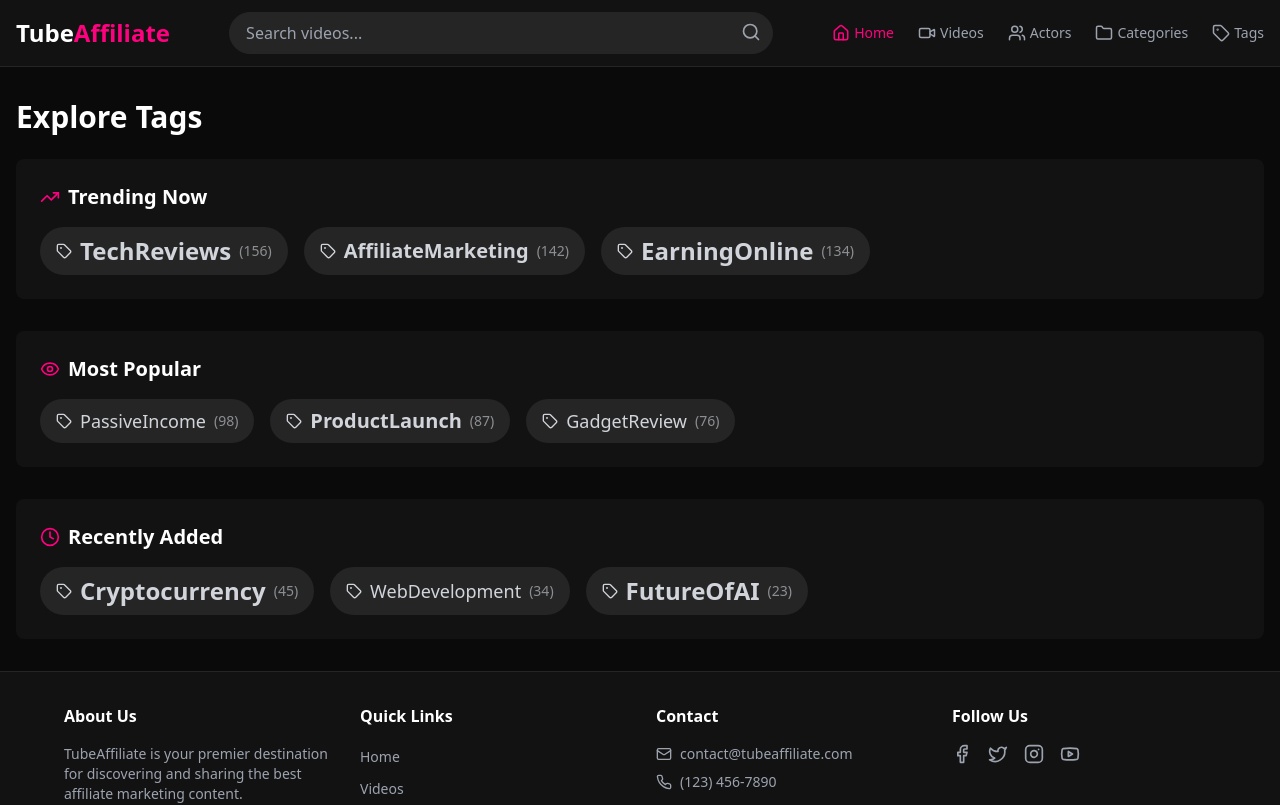
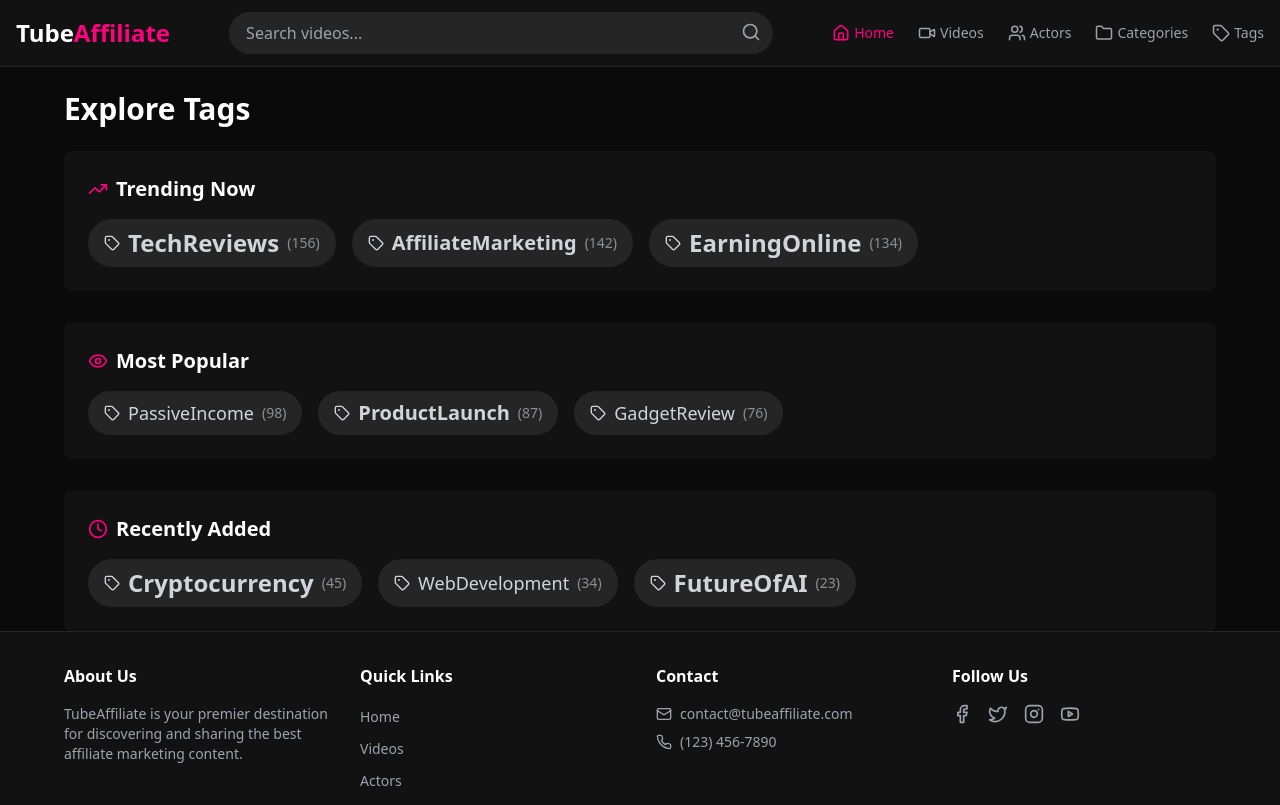
Before and after one commit to kaifilipovic/pink-teaser-tubes, a React (Vite) app: page /tags in a window 1280 px wide. Shown: the top 805 px of the page. Built offline with nearby package versions, Linux system fonts and the light colour scheme.

Commit message:
Fix: Ensure consistent container usage
Refactor page layouts to ensure consistent use of the Container component and improve content structure across different pages.

```diff
--- a/src/components/VideoSection.tsx
+++ b/src/components/VideoSection.tsx
@@ -143,7 +143,7 @@ const VideoSection = ({
   };
 
   return (
-    <div className="mb-10 mx-auto px-[5%]">
+    <div className="w-full">
       <div className="flex justify-between items-center mb-6">
         <h2 className="text-xl md:text-2xl font-bold text-white">{title}</h2>
         {showViewAll && (
--- a/src/pages/Categories.tsx
+++ b/src/pages/Categories.tsx
@@ -1,8 +1,8 @@
-
 import React from 'react';
 import Header from '@/components/Header';
 import MobileNavbar from '@/components/MobileNavbar';
 import Footer from '@/components/Footer';
+import Container from '@/components/Container';
 import { Badge } from '@/components/ui/badge';
 
 const Categories = () => {
@@ -38,10 +38,11 @@ const Categories = () => {
   ];
 
   return (
-    <div className="min-h-screen bg-tube-black">
+    <div className="min-h-screen bg-tube-black flex flex-col">
       <Header />
-      <main className="container mx-auto px-4 py-8">
-        <h1 className="text-3xl font-bold text-white mb-6">Video Categories</h1>
+      <main className="flex-1">
+        <Container>
+          <h1 className="text-3xl font-bold text-white my-6">Video Categories</h1>
           <div className="grid grid-cols-1 md:grid-cols-2 lg:grid-cols-3 xl:grid-cols-4 gap-6">
             {categories.map((category, index) => (
               <a
@@ -71,6 +72,7 @@ const Categories = () => {
               </a>
             ))}
           </div>
+        </Container>
         <MobileNavbar />
       </main>
       <Footer />
--- a/src/pages/Tags.tsx
+++ b/src/pages/Tags.tsx
@@ -1,8 +1,8 @@
-
 import React from 'react';
 import Header from '@/components/Header';
 import MobileNavbar from '@/components/MobileNavbar';
 import Footer from '@/components/Footer';
+import Container from '@/components/Container';
 import { Tag as TagIcon, TrendingUp, Eye, Clock } from 'lucide-react';
 
 const Tags = () => {
@@ -37,11 +37,11 @@ const Tags = () => {
   ];
 
   return (
-    <div className="min-h-screen bg-tube-black">
+    <div className="min-h-screen bg-tube-black flex flex-col">
       <Header />
-      <main className="container mx-auto px-4 py-8">
-        <h1 className="text-3xl font-bold text-white mb-6">Explore Tags</h1>
-
+      <main className="flex-1">
+        <Container>
+          <h1 className="text-3xl font-bold text-white my-6">Explore Tags</h1>
           <div className="grid gap-8">
             {tagCategories.map((category, index) => (
               <div key={index} className="bg-tube-darkgray rounded-lg p-6">
@@ -66,6 +66,7 @@ const Tags = () => {
               </div>
             ))}
           </div>
+        </Container>
         <MobileNavbar />
       </main>
       <Footer />
--- a/src/pages/Videos.tsx
+++ b/src/pages/Videos.tsx
@@ -19,8 +19,8 @@ const Videos = () => {
   return (
     <div className="min-h-screen bg-tube-black flex flex-col">
       <Header />
-      <main className="flex-1">
-        <Container>
+      <Container>
+        <main className="flex-1">
           <div className="my-6">
             <div className="flex flex-col gap-4">
               <div className="flex items-center justify-between">
@@ -107,7 +107,10 @@ const Videos = () => {
           </div>
 
           <CategoryTabs />
-          <VideoSection title="All Videos" type={sortOrder} showViewAll={false} />
+
+          <div className="my-6">
+            <VideoSection title="All Videos" type={sortOrder} showViewAll={false} />
+          </div>
 
           <Pagination className="mt-8 mb-6">
             <PaginationContent>
@@ -142,8 +145,8 @@ const Videos = () => {
               </PaginationItem>
             </PaginationContent>
           </Pagination>
-        </Container>
-      </main>
+        </main>
+      </Container>
       <MobileNavbar />
       <Footer />
     </div>
```
Lines whose indentation alone changed are shown as unchanged.
